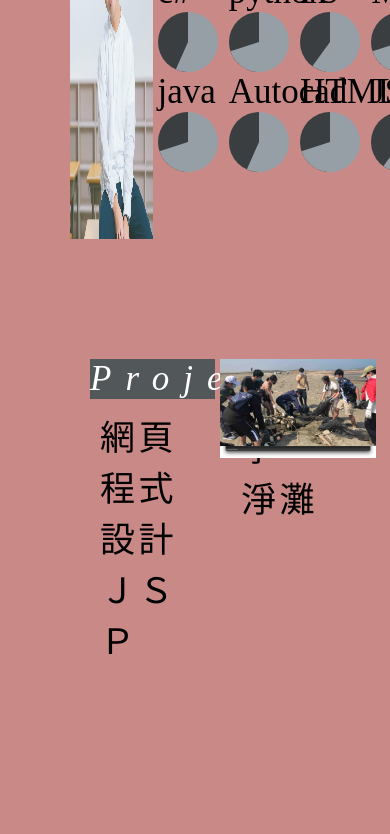
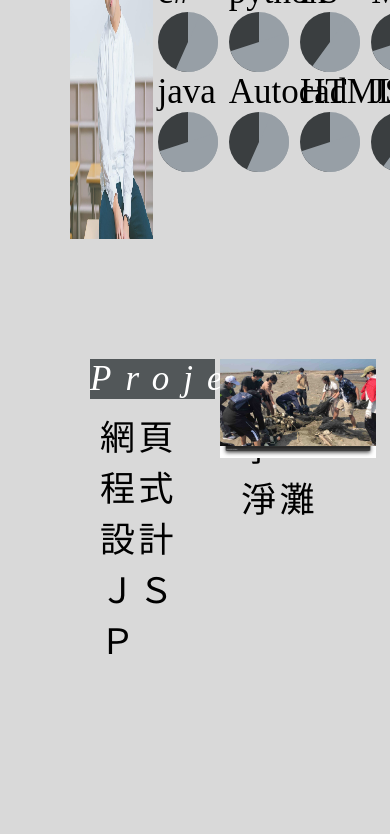
Before and after one commit to ksx064/My_resume, a plain HTML site: page index.html in a window 390 px wide. Shown: the part 768-1602 px from the top of the page. Drawn offline with Linux system fonts and the light colour scheme.

Commit message:
cancel rwd

```diff
--- a/assets/main.css
+++ b/assets/main.css
@@ -58,6 +58,7 @@ nav {
     float: right;
     padding: 5px;
 }
+
 .nav {
     color: #D9D9D9;
     display: flex;
@@ -69,6 +70,7 @@ nav {
     float: right;
     padding: 5px;
 }
+
 nav a {
     color: inherit;
     display: inline-block;
@@ -82,18 +84,21 @@ nav a {
     text-decoration: none;
     padding: 10px;
 }
+
 nav a:hover {
     color: white;
     background-color: #0D0D0D;
     border-radius: 25px;
     transition: background-color .4s ease-in-out;
 }
+
 .nav a:hover {
     color: white;
     background-color: #0D0D0D;
     border-radius: 25px;
     transition: background-color .4s ease-in-out;
 }
+
 ul {
     display: flex;
     padding: 0;
@@ -237,8 +242,8 @@ main {
 }
 
 .pr {
-   columns: 1 auto;
-   width: 50%;
+    columns: 1 auto;
+    width: 50%;
 }
 
 .pj1 {
@@ -384,8 +389,8 @@ footer {
     z-index: -5;
 }
 
-.con{
-     width: 100%;
+.con {
+    width: 100%;
     font-size: 35px;
     font-family: SoukouMincho;
     margin-bottom: 10px;
@@ -393,8 +398,9 @@ footer {
     margin-bottom: 1%;
     padding: 10px;
 }
-@media screen and (max-width: 720px) {
+
+/* @media screen and (max-width: 720px) {
     body {
-        background-color: #C98986;
+        max-width: fit-content;
     }
-}
+} */
```
